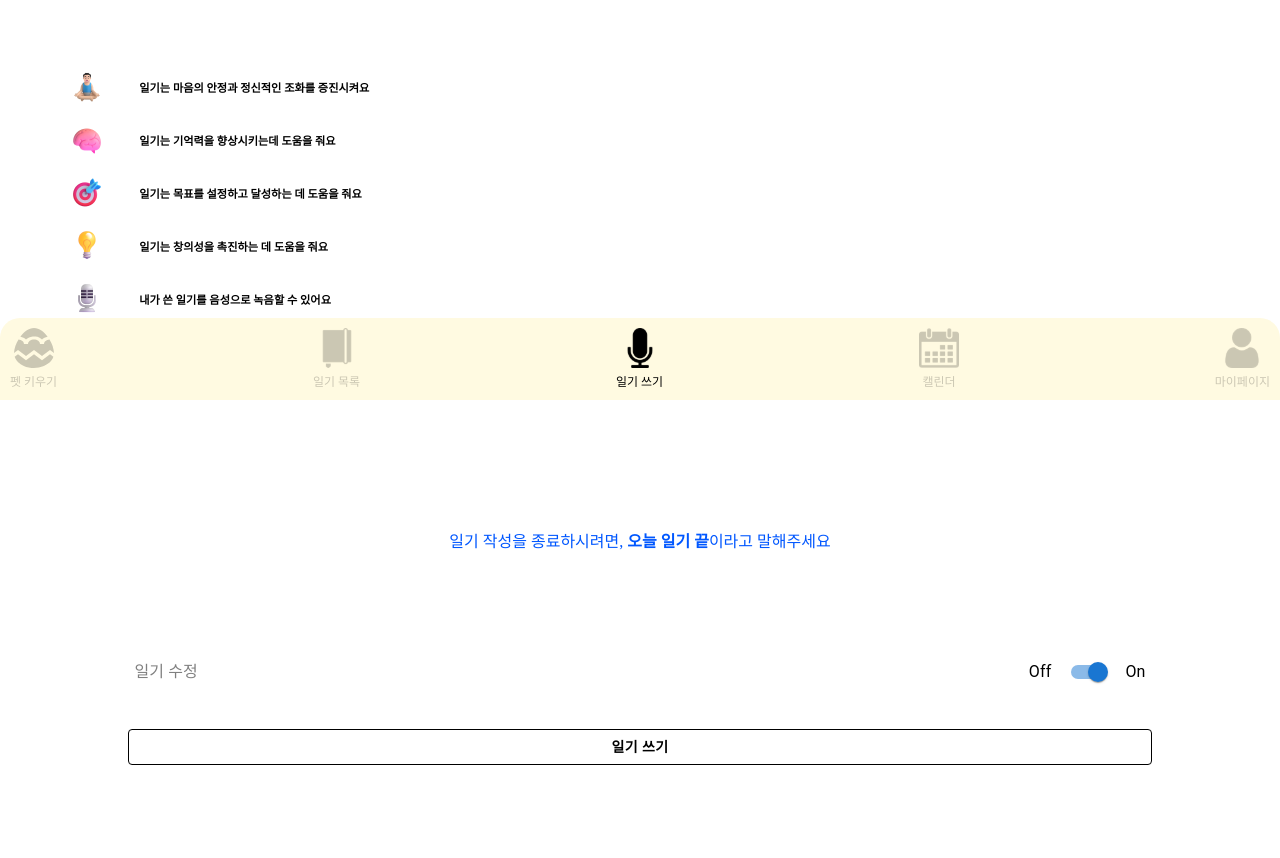
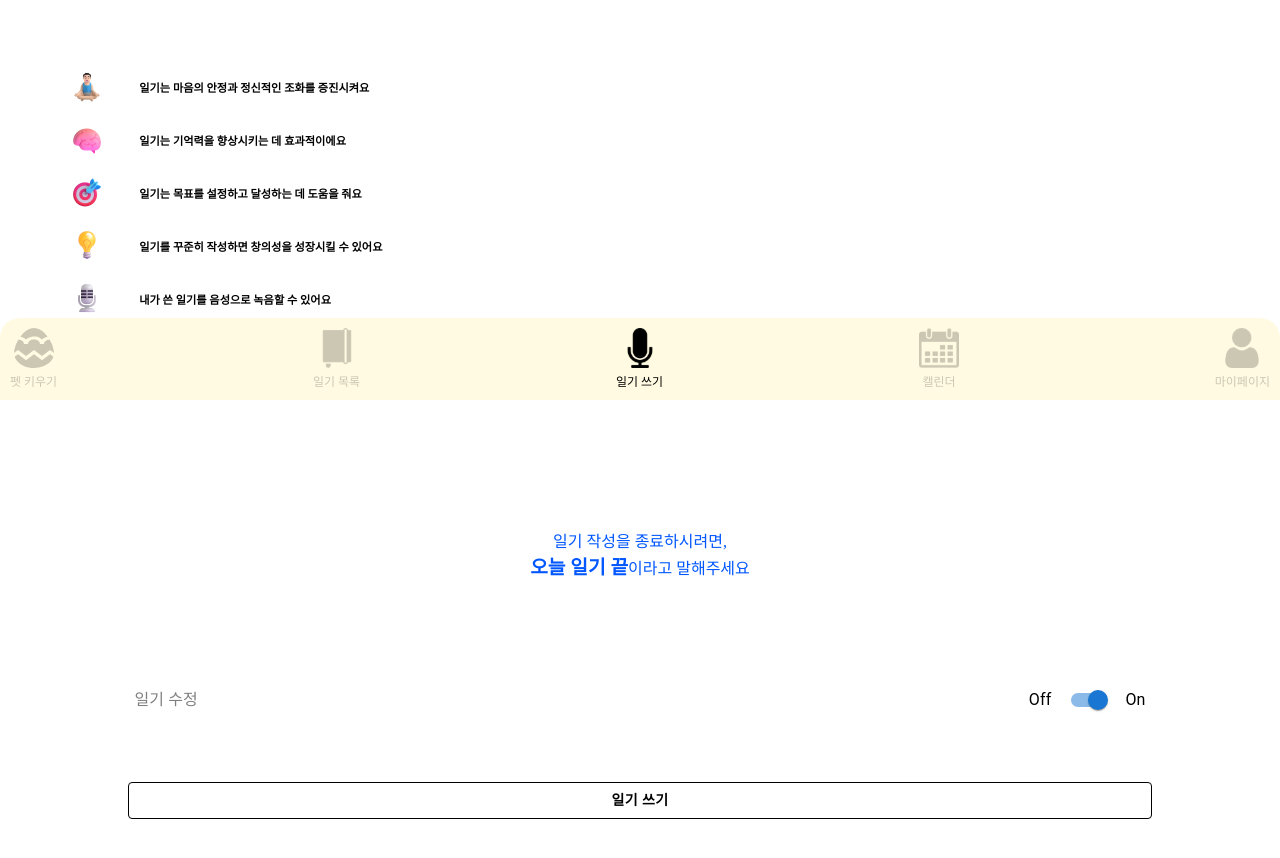
Before and after one commit to goflvhxj96/voice-diary, a React (Vite) app in the folder frontend/voda/: page /voice in a window 1280 px wide. Shown: the part 400-1258 px from the top of the page. Before the commit the page ends 1173 px from the top, so only its background shows below. Built offline with nearby package versions, Linux system fonts and the light colour scheme; the HTML template or start-up script is replaced by a standard one.

Commit message:
Fix: controll editallow in store, complete voice diary start page
Relate to: S10P22A104-91

```diff
--- a/frontend/voda/dev-dist/sw.js
+++ b/frontend/voda/dev-dist/sw.js
@@ -82,7 +82,7 @@ define(['./workbox-b5f7729d'], (function (workbox) { 'use strict';
     "revision": "3ca0b8505b4bec776b69afdba2768812"
   }, {
     "url": "index.html",
-    "revision": "0.1l562j3p3n8"
+    "revision": "0.4rucs6ia23o"
   }], {});
   workbox.cleanupOutdatedCaches();
   workbox.registerRoute(new workbox.NavigationRoute(workbox.createHandlerBoundToURL("index.html"), {
--- a/frontend/voda/src/App.jsx
+++ b/frontend/voda/src/App.jsx
@@ -20,7 +20,7 @@ const Wrapper = styled.div`
   left: 0;
   right: 0;
   bottom: 0;
-  position: absolute;
+  position: fixed;
 `;
 
 function App() {
--- a/frontend/voda/src/components/voicediary/EditAllow.jsx
+++ b/frontend/voda/src/components/voicediary/EditAllow.jsx
@@ -3,7 +3,7 @@ import styled from "styled-components";
 import Switch from "@mui/material/Switch";
 import Stack from "@mui/material/Stack";
 import Typography from "@mui/material/Typography";
-
+import useStore from "../../store/store";
 const Box = styled.div`
   margin: 0 10%;
   display: flex;
@@ -16,12 +16,13 @@ const EditDiary = styled(Typography)({
 });
 
 const editAllow = () => {
+  const store = useStore();
   return (
     <Box>
       <EditDiary>일기 수정</EditDiary>
       <Stack direction="row" spacing={1} alignItems="center">
         <Typography>Off</Typography>
-        <Switch defaultChecked />
+        <Switch defaultChecked onChange={store.changeEditMode} />
         <Typography>On</Typography>
       </Stack>
     </Box>
--- a/frontend/voda/src/pages/voicediary/VoiceDiary.jsx
+++ b/frontend/voda/src/pages/voicediary/VoiceDiary.jsx
@@ -43,7 +43,7 @@ const VoiceDiary = () => {
         </Contents>
         <Contents>
           <img src="src/assets/voicediary/Amnesia.png" alt="" />
-          <Text>일기는 기억력을 향상시키는데 도움을 줘요</Text>
+          <Text>일기는 기억력을 향상시키는 데 효과적이에요</Text>
         </Contents>
         <Contents>
           <img src="src/assets/voicediary/Target.png" alt="" />
@@ -51,7 +51,7 @@ const VoiceDiary = () => {
         </Contents>
         <Contents>
           <img src="src/assets/voicediary/CreativeThinking.png" alt="" />
-          <Text>일기는 창의성을 촉진하는 데 도움을 줘요</Text>
+          <Text>일기를 꾸준히 작성하면 창의성을 성장시킬 수 있어요</Text>
         </Contents>
         <Contents>
           <img src="src/assets/voicediary/Microphone.png" alt="" />
@@ -60,14 +60,15 @@ const VoiceDiary = () => {
       </ContentBox>
       <div style={{ margin: "8%" }}>
         <Finish>
-          일기 작성을 종료하시려면, <strong>오늘 일기 끝</strong>이라고
+          일기 작성을 종료하시려면, <br />
+          <strong style={{ fontSize: "1.2rem" }}>오늘 일기 끝</strong>이라고
           말해주세요
         </Finish>
       </div>
-      <div style={{ marginTop: "6%", borderColor: "#" }}>
+      <div style={{ marginTop: "6%" }}>
         <EditAllow />
       </div>
-      <div style={{ marginTop: "3%", textAlign: "center" }}>
+      <div style={{ margin: "5%", textAlign: "center" }}>
         <StartRecord />
       </div>
     </div>
--- a/frontend/voda/src/store/store.js
+++ b/frontend/voda/src/store/store.js
@@ -1,10 +1,12 @@
 import { create } from "zustand";
 import { devtools } from "zustand/middleware"; // 디버깅 용도
 
-const store = (set) => ({
-  bears: 0,
-  increasePopulation: () => set((state) => ({ bears: state.bears + 1 })),
-  removeAllBears: () => set({ bears: 0 }),
+const store = (set, get) => ({
+  editAllow: true,
+  changeEditMode: () => {
+    set((state) => ({ editAllow: !state.editAllow }));
+    // console.log(get().editAllow);
+  },
 });
 
 const useStore = create(
```
Also changed, not shown: frontend/voda/src/components/voicediary/StartRecord.jsx (+0 -10 lines), frontend/voda/.eslintrc.cjs.
